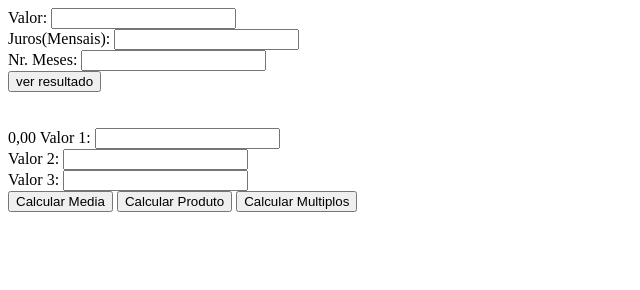
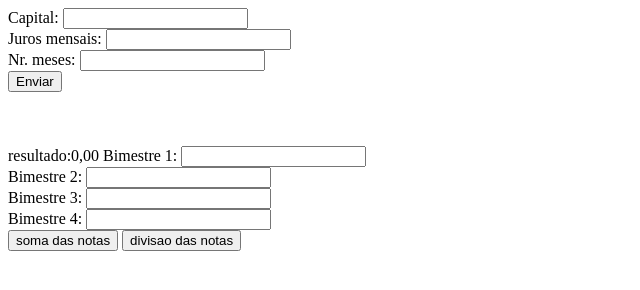
Before and after one commit to gabicardosoo7/primeiroc_3t, a plain HTML site: page index.html in a window 1280 px wide. Shown: the whole page, without its empty margins (0-640 px from the left). Drawn offline with Linux system fonts and the light colour scheme.

Commit message:
Add files via upload

```diff
--- a/estudo.js
+++ b/estudo.js
@@ -1,6 +1,7 @@
-let tabuada = 2;
+let tabuada = 8;
 
 function escreva(){
+    document.write("Tabuada do " + tabuada + "<br>")
     document.write(tabuada + " x 1 = " + (tabuada*1) + "<br>");
     document.write(tabuada + " x 2 = " + (tabuada*2) + "<br>");
     document.write(tabuada + " x 3 = " + (tabuada*3) + "<br>");
@@ -11,61 +12,51 @@ function escreva(){
     document.write(tabuada + " x 8 = " + (tabuada*8) + "<br>");
     document.write(tabuada + " x 9 = " + (tabuada*9) + "<br>");
     document.write(tabuada + " x 10 = " + (tabuada*10) + "<br>");
-
 }
 
-   function minhaTabuada(){
-      for(let i = 0; i <= 10; i++){
-        document.write("Tabuada do " + i + "<br>");
-        for(let j = 1; j <= 10; j++){
-            document.write(tabuada +" x " + i + " = " + (tabuada*i) + "<br>");
-             }
-         document.write("<br>");
-        }
+let lista = ["Jorge","Duarte","Waldete","Raquel",];
 
-    }
-
-    function cubo(){
-
-        for(let i = 20; i >= 2; i--){
-
-            document.write("O cubo de " + i + " é "  + i + " x " + i + " = " + (i*i*i) + "<br>")
+function mostra(){
+    document.write(lista.length + "<br>");
+    for(let i = 0; i < lista.length; i++){
+        document.write(lista[i] + "<br>");
     }
 }
 
-    function mat(){
+function mostraTabuada(){
+    for(let i = 1; i <= 10; i++){
+        document.write("O valor do i " + i + "<br>");
+    }
+}
+function total(){
     let v = document.getElementById("valor").value;
     let j = document.getElementById("juros").value;
     let t = document.getElementById("meses").value;
-       let r = 0
-       for(let i=1; i<=t; i++){
-          r = v * (1+(j/100));
+    let r = 0;
+    for(let i =1; i <=t; i++){
+        r = v * (1 + (j/100));
+        document.write("Mês " + i + " - valor: " + r + "<br>");
         v = r;
     }
-       document.write("Resultado " + r);
-
-    }
-    function media(){
-       let n1 = document.getElementById("v1").value;
-       let n2 = document.getElementById("v2").value;
-       let n3 = document.getElementById("v3").value;
-       let r = (Number (n1) + Number(n2) + Number(n3))/3;
-       document.getElementById("resultado").innerHTML = "media" + r
-
+    document.write("Resultado: " + r);
 }
 
-    function dividir(){
-        let n1 = document.getElementById("v1").value;
-        let n2 = document.getElementById("v2").value;
-        let n3 = document.getElementById("v3").value;
-        let r = (Number (n1) - Number(n2) - Number(n3));
-        document.getElementById("resultado").innerHTML = "subtraçao" / r
+function robin(){
+    let n1 = document.getElementById("b1").value
+    let n2 = document.getElementById("b2").value
+    let n3 = document.getElementById("b3").value
+    let n4 = document.getElementById("b4").value
+    let r = Number(n1)+Number(n2)+Number(n3)+Number(n4);
+
+    document.getElementById("resul").innerHTML = "soma: " + r;
 }
 
-    function multiplos(){
-        let n1 = document.getElementById("v1").value;
-        let n2 = document.getElementById("v2").value;
-        let n3 = document.getElementById("v3").value;
-        let r = (Number (n1) * Number(n2) * Number(n3));
-        document.getElementById("resultado").innerHTML = "multi" * r
+function zoro(){
+   let n1 = document.getElementById("b1").value
+   let n2 = document.getElementById("b2").value
+   let n3 = document.getElementById("b3").value
+   let n4 = document.getElementById("b4").value
+   let r = Number(n1)/Number(n2)/Number(n3)/Number(n4);
+
+   document.getElementById("resul").innerHTML = "soma: " / r;
 }
--- a/index.html
+++ b/index.html
@@ -1,30 +1,28 @@
-
 <!DOCTYPE html>
 <html lang="pt-br">
 <head>
     <meta charset="UTF-8">
     <meta http-equiv="X-UA-Compatible" content="IE=edge">
     <meta name="viewport" content="width=device-width, initial-scale=1.0">
-    <title>Primeiro C</title>
+    <title>Primeiro F</title>
     <script src="estudo.js"></script>
 </head>
 <body>
-    Valor: <input id="valor" type="text"><br>
-    Juros(Mensais): <input id="juros" type="text"><br>
-    Nr. Meses: <input id="meses" type="text"><br>
-    <button onclick="mat()">ver resultado</button>
 
-    <br><br><br>
-    <span id="resultado">0,00</span>
-    Valor 1: <input id="v1" type="text"><br>
-    Valor 2: <input id="v2" type="text"><br>
-    Valor 3: <input id="v3" type="text"><br>
+    Capital: <input id="valor" type="text"><br>
+    Juros mensais: <input id="juros" type="text"><br>
+    Nr. meses: <input id="meses" type="text"><br>
+    <button onclick="total()"> Enviar</button>
 
-    <button onclick="media">Calcular Media</button>
+    <br><br><br><br>
+    <span id="resul">resultado:0,00</span>
+    Bimestre 1: <input id="b1" type="text"><br>
+    Bimestre 2: <input id="b2" type="text"><br>
+    Bimestre 3: <input id="b3" type="text"><br>
+    Bimestre 4: <input id="b4" type="text"><br>
+    <button onclick="robin()">soma das notas</button>
+    <button onclick="zoro()" >divisao das notas</button>
 
-    <button onclick="dividir">Calcular Produto</button>
-
-    <button onclick="multiplicar">Calcular Multiplos</button>
 
 </body>
 </html>
```
Lines whose indentation alone changed are shown as unchanged.
